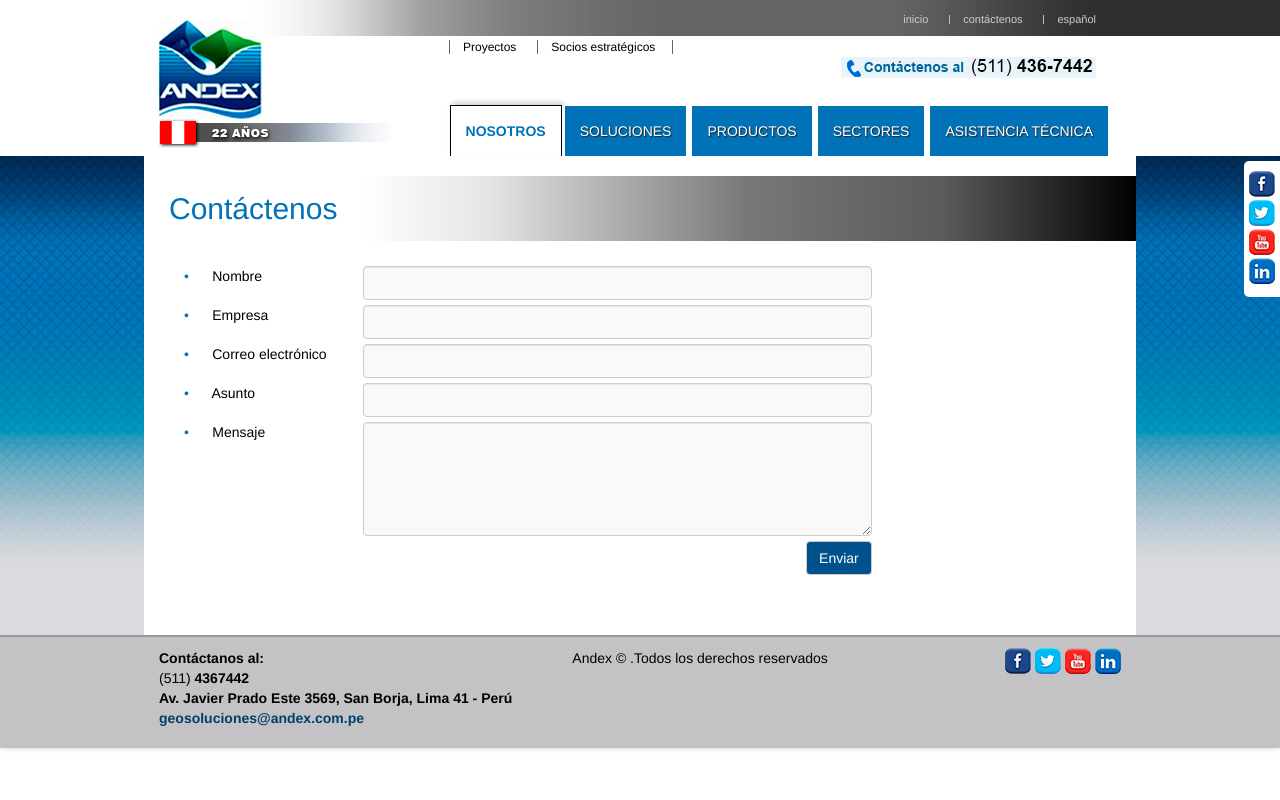
After one commit to enlacee/wpandex, a PHP site: page /contact.html in a window 1280 px wide. The commit adds this page. Run offline with PHP 8.4, Linux system fonts and the light colour scheme.

Commit message:
add contact.html

```diff
--- a/assets/css/style.css
+++ b/assets/css/style.css
@@ -15,7 +15,7 @@ body {
 }
 .wrapper-container {
     background: #DBDADF url('../img/slides/bg-slide.jpg') repeat-x top;
-    padding-bottom: 13px;
+    /*padding-bottom: 13px; */
 }
 .red {
     background-color: red;
@@ -327,6 +327,9 @@ body {
     width: 5%;
 }
 
+.body-food {
+    padding-bottom: 13px;
+}
 .body-food .col-md-4 {
     min-height: 132px;
 }
@@ -425,11 +428,39 @@ body {
     background: transparent url(../img/bg-button.jpg) repeat top;
 }
 
+/* pages
+------------------------------*/
+.wrapper-container ul {
+    list-style: none;
+    padding:0;
+    margin:0;
+}
+.container-me-page {
+    padding: 0 0 0 25px;
+}
 
+.form-control {
+    margin-bottom: 5px;
+}
 
+.subtitle h2,h3 {
+    line-height: 65px;
+    min-height: 35px;
+}
 
-
-
+.subtitle-bg-1 {
+    background: #ffffff; /* Old browsers */
+    background: -moz-linear-gradient(left,  #ffffff 1%, #ffffff 9%, #ffffff 20%, #e5e5e5 33%, #c3c3c3 41%, #777777 60%, #5b5b5b 80%, #000000 100%); /* FF3.6+ */
+    background: -webkit-gradient(linear, left top, right top, color-stop(1%,#ffffff), color-stop(9%,#ffffff), color-stop(20%,#ffffff), color-stop(33%,#e5e5e5), color-stop(41%,#c3c3c3), color-stop(60%,#777777), color-stop(80%,#5b5b5b), color-stop(100%,#000000)); /* Chrome,Safari4+ */
+    background: -webkit-linear-gradient(left,  #ffffff 1%,#ffffff 9%,#ffffff 20%,#e5e5e5 33%,#c3c3c3 41%,#777777 60%,#5b5b5b 80%,#000000 100%); /* Chrome10+,Safari5.1+ */
+    background: -o-linear-gradient(left,  #ffffff 1%,#ffffff 9%,#ffffff 20%,#e5e5e5 33%,#c3c3c3 41%,#777777 60%,#5b5b5b 80%,#000000 100%); /* Opera 11.10+ */
+    background: -ms-linear-gradient(left,  #ffffff 1%,#ffffff 9%,#ffffff 20%,#e5e5e5 33%,#c3c3c3 41%,#777777 60%,#5b5b5b 80%,#000000 100%); /* IE10+ */
+    background: linear-gradient(to right,  #ffffff 1%,#ffffff 9%,#ffffff 20%,#e5e5e5 33%,#c3c3c3 41%,#777777 60%,#5b5b5b 80%,#000000 100%); /* W3C */
+    filter: progid:DXImageTransform.Microsoft.gradient( startColorstr='#ffffff', endColorstr='#000000',GradientType=1 ); /* IE6-9 */
+}
+.subtitle-bg-2 {
+    background: red;
+}
 
 
 
--- /dev/null
+++ b/contact.html
@@ -0,0 +1,329 @@
+<!DOCTYPE html>
+<html lang="en">
+    <head>
+        <meta charset="utf-8">
+        <meta http-equiv="X-UA-Compatible" content="IE=edge">
+        <meta name="viewport" content="width=device-width, initial-scale=1">
+        <title>Andex</title>
+
+        <!-- CSS Global Compulsory -->
+        <link href="assets/plugins/bootstrap/css/bootstrap.min.css" rel="stylesheet">
+        <link href="assets/css/style.css" rel="stylesheet">
+
+        <!-- CSS Implementing Plugins -->
+
+        <!-- CSS Theme -->
+        <link rel="stylesheet" href="assets/css/themes/default.css" id="style_color">
+
+        <!-- CSS Customization -->
+        <link rel="stylesheet" href="assets/css/custom.css">
+        <style type="text/css"></style>
+
+        <!-- HTML5 shim and Respond.js for IE8 support of HTML5 elements and media queries -->
+        <!-- WARNING: Respond.js doesn't work if you view the page via file:// -->
+        <!--[if lt IE 9]>
+          <script src="assets/plugins/html5shiv.min.js"></script>
+          <script src="assets/plugins/respond.min.js"></script>
+        <![endif]-->
+    </head>
+    <body class="boxed-layout">
+        <div class="wrapper">
+            <!-- == header == -->
+            <div class="header">
+                <div class="bg-topbar"> <!-- layout languague -->
+                    <div class="container">
+                        <div class="topbar clearfix">
+                            <ul class="loginbar pull-right">
+                                <li><a href="index.html">inicio</a></li>
+                                <li class="topbar-devider"></li>
+                                <li><a href="contact.html">contáctenos</a></li>
+                                <li class="topbar-devider"></li>
+                                <li class=""><a href="#">español</a></li>
+                            </ul>
+                        </div>
+                    </div>
+                </div>
+                <div class="clearfix"></div>
+                <div class="bg-topbar-middle">
+                    <div class="container margin-bottom-10 clearfix">
+                        <div class="col-md-3 col-sm-3  hidden-xs">
+                            <div class="logo">
+                                <a href="index.html">
+                                    <img src="assets/img/logo.jpg" alt="Andex">
+                                    <img src="assets/img/logo-foot.jpg" alt="Andex">
+                                </a>
+                            </div>
+                        </div>
+                        <div class="col-md-9 col-sm-9">
+                            <div class="row">
+                                <div class="topbar-middle clearfix">
+                                    <ul class="">
+                                        <li class="topbar-middle-devider"></li>
+                                        <li><a href="#">Proyectos</a></li>
+                                        <li class="topbar-middle-devider"></li>
+                                        <li><a href="#">Socios estratégicos</a></li>
+                                        <li class="topbar-middle-devider"></li>
+                                    </ul>
+                                </div>
+                            </div>
+                            <div class="row text-right top-contact-phone">
+                                <img src="assets/img/contactenos.jpg" alt="contactenos" />
+                                <!--<strong>
+                                <span class="glyphicon glyphicon-earphone color-text-blue ico-contact" aria-hidden="true"></span>
+                                <span class="color-text-blue">Contáctenos al</span>
+                                </strong> (511) <strong>436-7442</strong>-->
+                            </div>
+                        </div>
+                    </div>
+                </div><!-- end bg-topbar-middle-->
+
+
+                <!-- submenu-->
+                <div class="container">
+                    <div class="navbar-default main-menu">
+                        <div class="navbar-header">
+                            <button type="button" class="navbar-toggle collapsed" data-toggle="collapse" data-target="#bs-example-navbar-collapse-1">
+                                <span class="sr-only">Toggle navigation</span>
+                                <span class="icon-bar"></span>
+                                <span class="icon-bar"></span>
+                                <span class="icon-bar"></span>
+                            </button>
+                            <a class="navbar-brand" href="#"> </a>
+                        </div>
+                        <div class="collapse navbar-collapse navbar-right" id="bs-example-navbar-collapse-1">
+                            <ul class="nav navbar-nav">
+                                <li class="active">
+                                    <a href="#">NOSOTROS</a>
+                                </li>
+                                <li class="dropdown mega-menu" style="">
+                                    <a href="#" class="dropdown-toggle" data-toggle="dropdown">SOLUCIONES</a>
+                                    <ul class="dropdown-menu">
+                                            <li>
+                                                <div class="row">
+                                                    <div class="col-sm-4 col-md-5">
+                                                        <h4 class="title-mega-menu">
+                                                            CONOCE <br /> <span class="title-mega-menu-tiny-gray">NUESTRAS</span>
+                                                            <span class="color-text-blue">INNOVADORAS</span><br /> <span class="color-text-black">SOLUCIONES</span><br />
+                                                            <span class="title-mega-menu-tiny-gray">EN</span>
+                                                            <span>INGENIERÍA</span>
+                                                            <span  class="title-mega-menu-tiny-gray">DE</span><br />
+                                                            <span class="color-text-blue">GEOSINTÉTICOS</span></h4>
+                                                    </div>
+                                                    <div class="col-sm-8 col-md-7">
+
+                                                        <div class="row">
+                                                            <div class="col-md-11x divider-verical">
+                                                            <div class=""></div>
+                                                                <ul class="menu">
+                                                                    <li><a href="#">Ciudades verdes</a></li>
+                                                                    <li><a href="#">Control de erosión</a></li>
+                                                                    <li><a href="#">Estabilización de taludes</a></li>
+                                                                    <li><a href="#">Revestimiento de canales</a></li>
+                                                                    <li><a href="#">Control de caídas de piedras</a></li>
+                                                                    <li><a href="#">Drenaje y manejo de agujas</a></li>
+                                                                    <li><a href="#">Revegetación autosostenigle</a></li>
+                                                                    <li><a href="#">Defensas ribereñas</a></li>
+                                                                    <li><a href="#">Refuerzo de carpetas asfálticas</a></li>
+                                                                    <li><a href="#">Refuerzo de suelos: soporte y distribución de carga</a></li>
+                                                                </ul>
+                                                            </div>
+                                                        </div>
+                                                    </div>
+                                                </div>
+                                            </li>
+                                        </ul>
+                                    </li>
+                                <!-- endsubmenu-->
+
+                                <!-- submenu-->
+                                <li class="dropdown mega-menu" >
+                                    <a href="#" class="dropdown-toggle" data-toggle="dropdown">PRODUCTOS</a>
+                                    <ul class="dropdown-menu">
+                                            <li>
+                                                <div class="row">
+                                                    <div class="col-sm-4 col-md-6">
+                                                        <h4>CONOCE NUESTRAS INNOVADORAS SOLUCIONES EN INGENIERÍA DE GEOSINTÉTICOS</h4>
+                                                        <img src="images/section-image-1.png" alt="image-1">
+                                                        <p class="topbar-middle-devider"></p>
+                                                    </div>
+                                                    <div class="col-sm-8 col-md-6">
+
+                                                        <div class="row">
+                                                            <!--<div class="col-md-1 divider-verical"></div>-->
+                                                            <div class="col-md-11x divider-verical">
+                                                            <div class=""></div>
+                                                                <ul class="menu">
+                                                                    <li><a href="components-tabs-and-pills.html"><i class="icon-right-open"></i>Tabs &amp; Pills</a></li>
+                                                                    <li><a href="components-accordions.html"><i class="icon-right-open"></i>Accordions</a></li>
+                                                                    <li><a href="components-social-icons.html"><i class="icon-right-open"></i>Social Icons</a></li>
+                                                                    <li><a href="components-buttons.html"><i class="icon-right-open"></i>Buttons</a></li>
+                                                                    <li><a href="components-forms.html"><i class="icon-right-open"></i>Forms</a></li>
+                                                                    <li><a href="components-progress-bars.html"><i class="icon-right-open"></i>Progress bars</a></li>
+                                                                    <li><a href="components-alerts-and-callouts.html"><i class="icon-right-open"></i>Alerts &amp; Callouts</a></li>
+                                                                    <li><a href="components-content-sliders.html"><i class="icon-right-open"></i>Content Sliders</a></li>
+                                                                </ul>
+                                                            </div>
+                                                        </div>
+                                                    </div>
+                                                </div>
+                                            </li>
+                                        </ul>
+                                    </li>
+                                <li><a href="#">SECTORES</a></li>
+                                <li><a href="#">ASISTENCIA TÉCNICA</a></li>
+                                </ul>
+
+                            </div>
+                        </div>
+                    </div>
+                 <!-- endsubmenu -->
+            </div>
+            <!-- == Endheader == -->
+
+
+    <div class="wrapper-container">
+        <div class="container container-me-page color-bg-white ">
+            <div class="subtitle subtitle-bg-1">
+                <h2 class="color-text-blue">Contáctenos</h2>
+            </div>
+
+            <div class="row margin-bottom-60">
+                <div class="col-md-9">
+                    <form action="" method="POST" id="contact" name="contact">
+                    <ul>
+                        <li>
+                            <div class="form-group">
+                                <label for="name" class="col-sm-3 control-label">
+                                    <span class="color-text-blue">•</span>&nbsp;&nbsp;&nbsp;&nbsp;&nbsp;
+                                    Nombre</label>
+                                <div class="col-sm-9">
+                                  <input type="text" class="form-control required" name="name" />
+                                </div>
+                            </div>
+                        </li>
+                        <li>
+                            <div class="form-group">
+                                <label for="company" class="col-sm-3 control-label">
+                                    <span class="color-text-blue">•</span>&nbsp;&nbsp;&nbsp;&nbsp;&nbsp;
+                                    Empresa</label>
+                                <div class="col-sm-9">
+                                  <input type="text" class="form-control" name="company" />
+                                </div>
+                            </div>
+                        </li>
+                        <li>
+                            <div class="form-group">
+                                <label for="email" class="col-sm-3 control-label">
+                                    <span class="color-text-blue">•</span>&nbsp;&nbsp;&nbsp;&nbsp;&nbsp;
+                                    Correo electrónico</label>
+                                <div class="col-sm-9">
+                                  <input type="email" class="form-control required email" name="email" />
+                                </div>
+                            </div>
+                        </li>
+                        <li>
+                            <div class="form-group">
+                                <label for="issue" class="col-sm-3 control-label">
+                                    <span class="color-text-blue">•</span>&nbsp;&nbsp;&nbsp;&nbsp;&nbsp;
+                                    Asunto</label>
+                                <div class="col-sm-9">
+                                    <input type="text" class="form-control required" name="issue" />
+                                </div>
+                            </div>
+                        </li>
+                        <li>
+                            <div class="form-group">
+                                <label for="message" class="col-sm-3 control-label">
+                                    <span class="color-text-blue">•</span>&nbsp;&nbsp;&nbsp;&nbsp;&nbsp;
+                                    Mensaje</label>
+                                <div class="col-sm-9">
+                                <textarea name="message" class="form-control required"
+                                rows="5" aria-required="true"></textarea>
+                                </div>
+                            </div>
+                        </li>
+                        <li>
+                        <div class="form-group">
+                            <div class="col-sm-offset-10 col-sm-2 text-right">
+                                <button type="submit"
+                                class="btn btn-default color-bg-blue color-text-white">Enviar</button>
+                            </div>
+                        </div>
+                        </li>
+                    </ul>
+                    </form>
+                </div>
+
+                <div class="col-md-3"></div>
+            </div>
+
+        </div>
+    </div>
+
+
+
+
+
+            <!-- FOOTER -->
+            <footer class="footer ">
+                <div class="col-md-8 footer-line-blue"></div>
+                <div class="col-md-4 footer-line-sky"></div>
+                <div class="margin-bottom-10"></div>
+                <div class="container">
+                    <div class="col-md-5 footer-item-one">
+                        <p>Contáctanos al:<br />
+                            <span class="text-unbold">(511)</span> 4367442<br />
+                        Av. Javier Prado Este 3569, San Borja, Lima 41 - Perú
+                        <span class="color-text-blue-dark">geosoluciones@andex.com.pe</span>
+                        </p>
+                    </div>
+                    <div class="col-md-4">Andex © .Todos los derechos reservados</div>
+                    <div class="col-md-3 text-right">
+                        <a href="#" title="skype">
+                            <img src="assets/img/social/facebook.png" alt="skype">
+                        </a>
+                        <a href="#" title="skype">
+                            <img src="assets/img/social/twitter.png" alt="skype">
+                        </a>
+                        <a href="#" title="skype">
+                            <img src="assets/img/social/youtube.png" alt="skype">
+                        </a>
+                        <a href="#" title="skype">
+                            <img src="assets/img/social/linkedin.png" alt="skype">
+                        </a>
+                    </div>
+                </div>
+            </footer>
+
+
+        </div>
+
+<!-- social-->
+    <div class="div-social">
+        <a href="#" title="skype">
+            <img src="assets/img/social/facebook.png" alt="skype">
+        </a>
+        <a href="#" title="skype">
+            <img src="assets/img/social/twitter.png" alt="skype">
+        </a>
+        <a href="#" title="skype">
+            <img src="assets/img/social/youtube.png" alt="skype">
+        </a>
+        <a href="#" title="skype">
+            <img src="assets/img/social/linkedin.png" alt="skype">
+        </a>
+    </div>
+
+    <!-- jQuery (necessary for Bootstrap's JavaScript plugins) -->
+    <script src="assets/plugins/jquery.min.js"></script>
+    <!-- Include all compiled plugins (below), or include individual files as needed -->
+    <script src="assets/plugins/bootstrap/js/bootstrap.min.js"></script>
+    <script src="assets/js/jquery.validate.min.js" type="text/javascript"></script>
+    <script type="text/javascript">
+    $(document).ready(function () {
+        //01
+        $('#contact').validate();
+    });
+    </script>
+    </body>
+</html>
```
